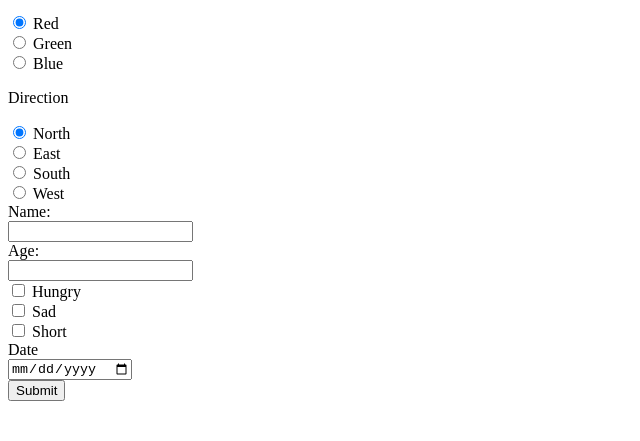
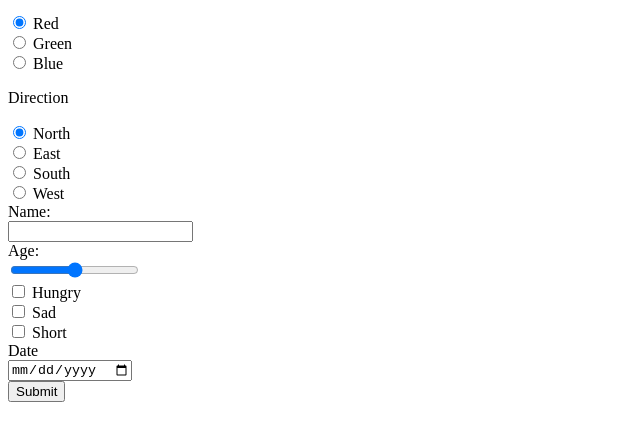
Before and after one commit to dsealand/dsealand.github.io, a plain HTML site: page index.html in a window 1280 px wide. Shown: the part 101-542 px from the top of the page, without its empty margins (0-640 px from the left). Drawn offline with Linux system fonts and the light colour scheme.

Commit message:
update range field

```diff
--- a/index.html
+++ b/index.html
@@ -29,7 +29,7 @@
     <label for="name">Name:</label><br>
     <input type="text" id="name" name="name"><br>
     <label for="age">Age:</label><br>
-    <input type="number" id="age" name="age"><br>
+    <input type="range" id="age" name="age" min="0" max="100"><br>
 
     <input type="checkbox" id="hungry" name="status" value="hungry">
     <label for="hungry">Hungry</label><br>
```
